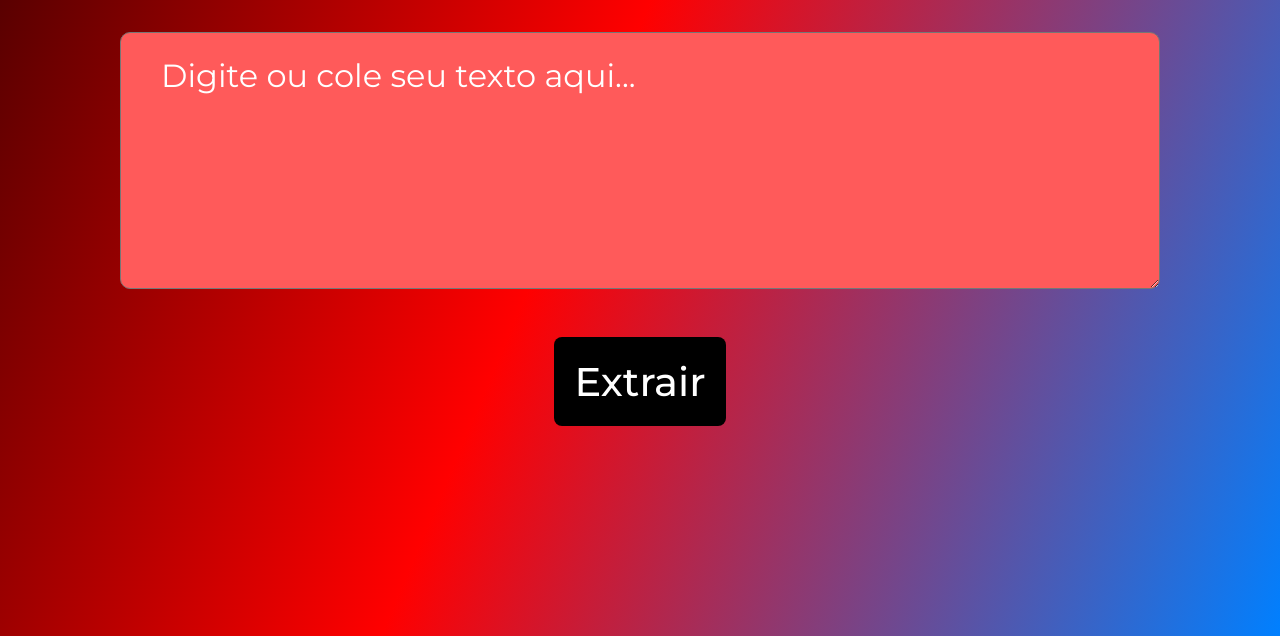
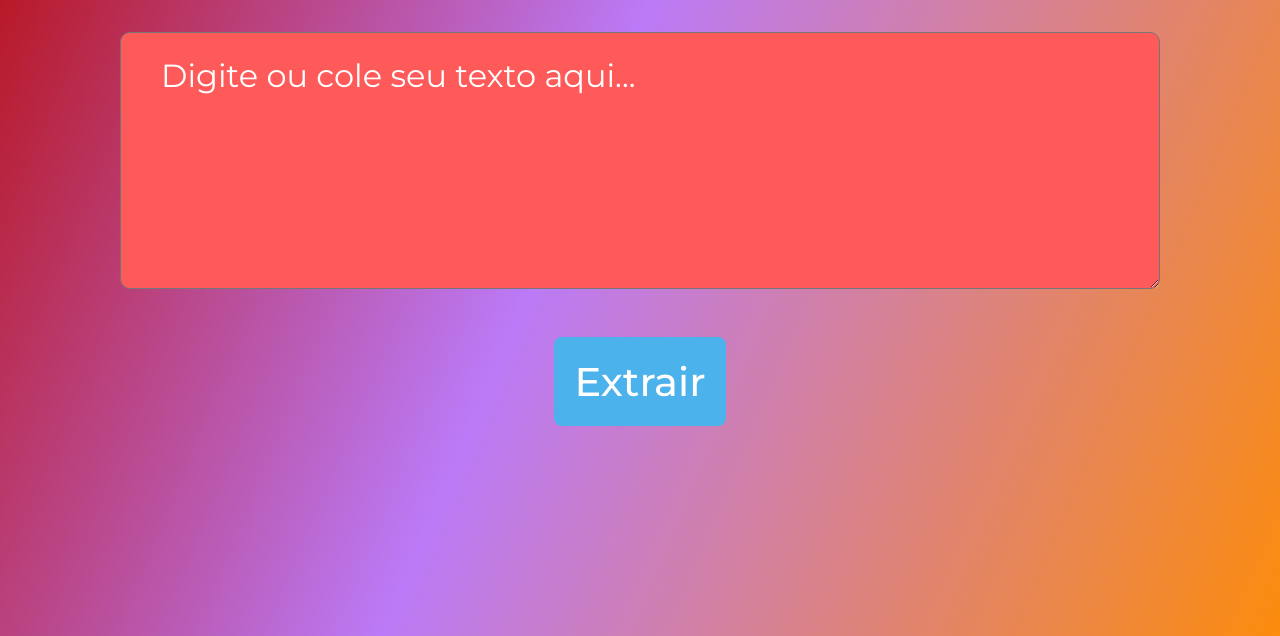
Before and after one commit to r9drigu3s/r9drigu3s.2t.2b, a plain HTML site: page index.html in a window 1280 px wide. Shown: the part 198-834 px from the top of the page. Drawn offline with Linux system fonts and the light colour scheme.

Commit message:
Add files via upload

```diff
--- a/style.css
+++ b/style.css
@@ -1,8 +1,8 @@
 @import url('https://fonts.googleapis.com/css2?family=Montserrat:ital,wght@0,100..900;1,100..900&display=swap');
 
 :root {
-    --cor-destaque:rgb(0, 0, 0);
-    --cor-gradiente-preto: linear-gradient(113deg, #440000 0%, #ff0000 44.96%, #0080ff 100%);
+    --cor-destaque:rgb(76, 178, 236);
+    --cor-gradiente-preto: linear-gradient(113deg, #b80d0d 0%, #bb7af7 44.96%, #fc8c0d 100%);
 }
 
 * {
```
